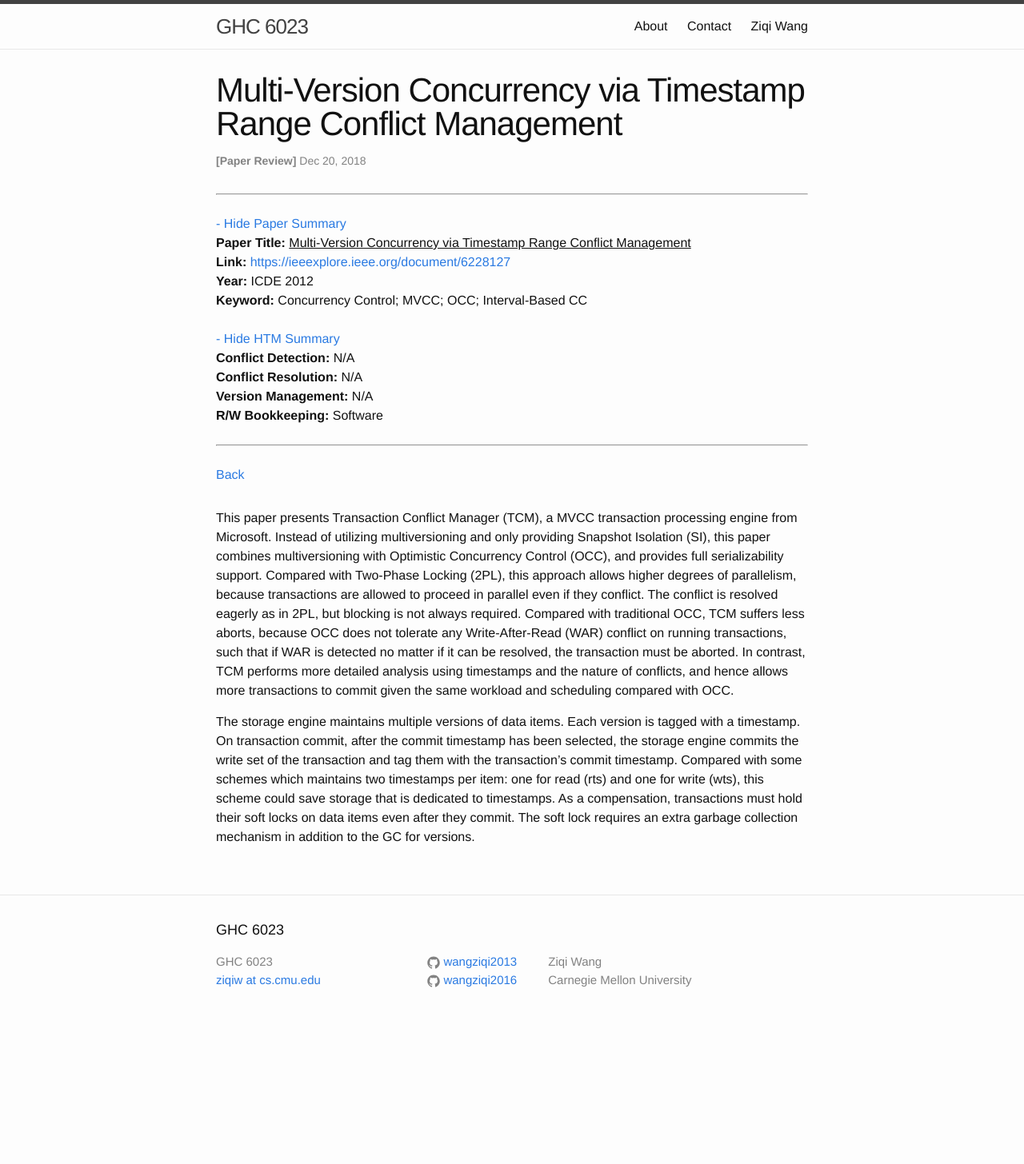
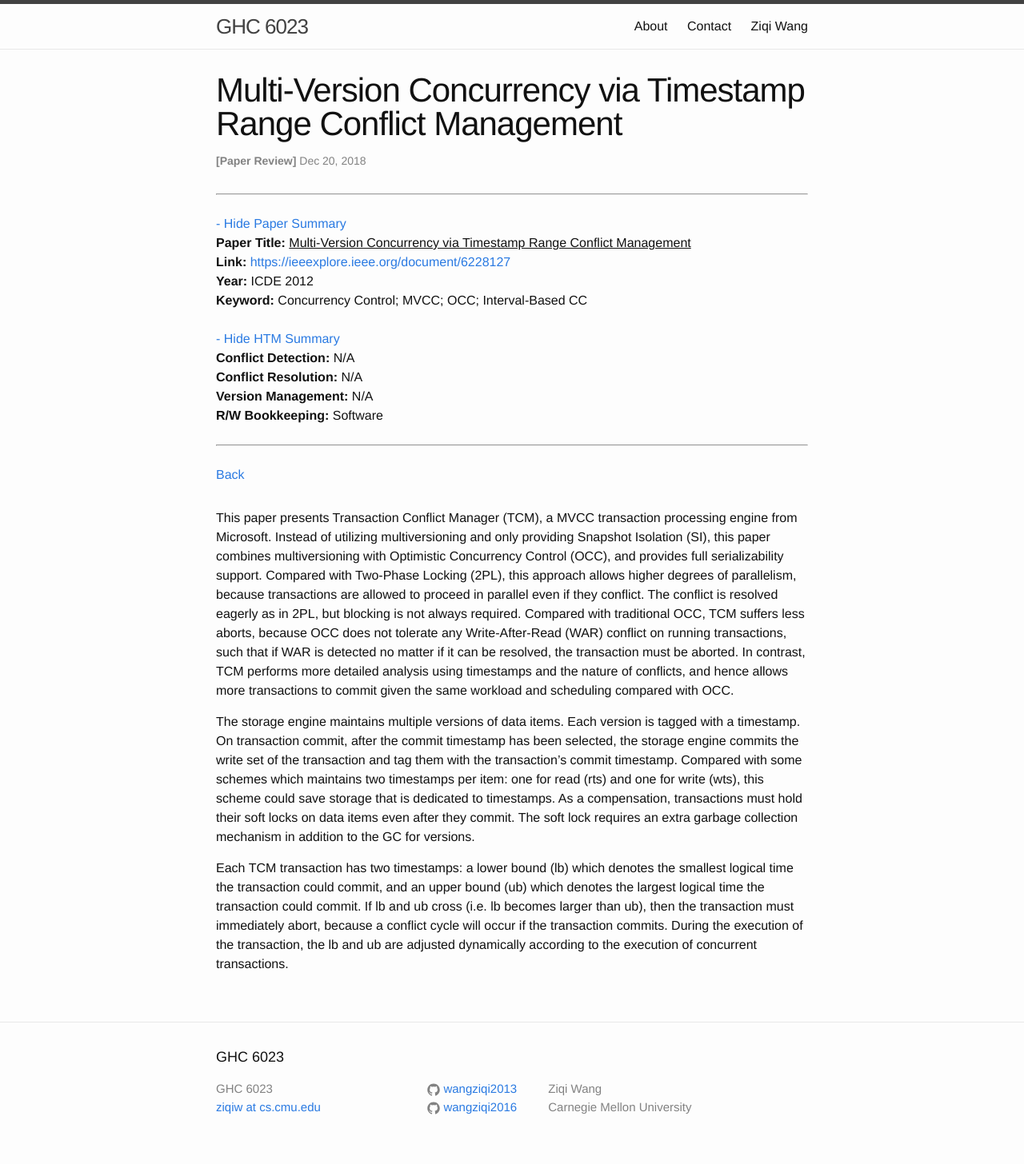
Before and after one commit to wangziqi2013/wangziqi2013.github.io, a Jekyll site: the page built from _posts/2018-12-20-mvcc-via-timestamp-range-conflict-management.markdown, in a window 1280 px wide. Shown: the whole page at 80% size. Built offline with Jekyll 4.4.1, drawn with Linux system fonts in a browser that asks for light colours; before the commit the page ends 1297 px from its top, so only the background shows below that.

Commit message:
Working on ts

```diff
--- a/_posts/2018-12-20-mvcc-via-timestamp-range-conflict-management.markdown
+++ b/_posts/2018-12-20-mvcc-via-timestamp-range-conflict-management.markdown
@@ -29,3 +29,8 @@ tag them with the transaction's commit timestamp. Compared with some schemes whi
 one for read (rts) and one for write (wts), this scheme could save storage that is dedicated to timestamps. As a compensation,
 transactions must hold their soft locks on data items even after they commit. The soft lock requires an extra garbage collection
 mechanism in addition to the GC for versions.
+
+Each TCM transaction has two timestamps: a lower bound (lb) which denotes the smallest logical time the transaction could commit,
+and an upper bound (ub) which denotes the largest logical time the transaction could commit. If lb and ub cross (i.e. lb becomes
+larger than ub), then the transaction must immediately abort, because a conflict cycle will occur if the transaction commits.
+During the execution of the transaction, the lb and ub are adjusted dynamically according to the execution of concurrent transactions.
```
